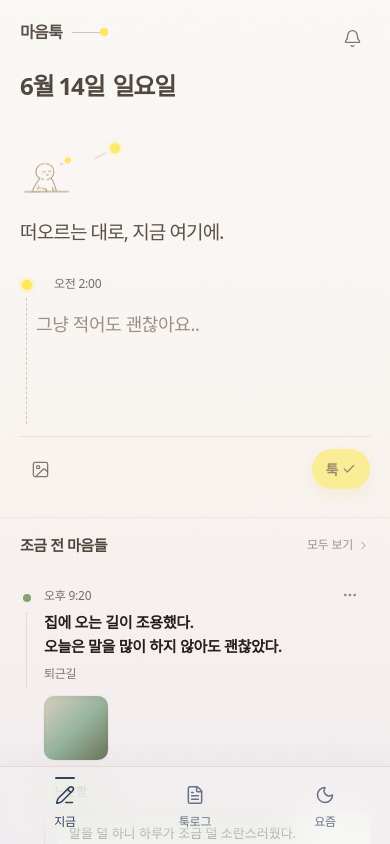
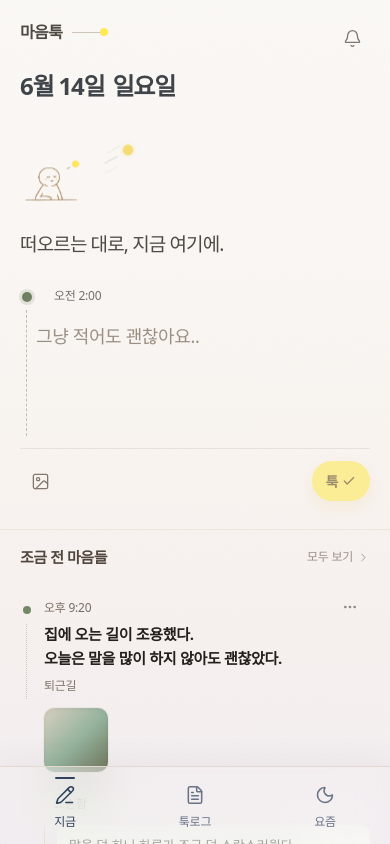
Before and after one commit to ojhdream/maeumtuk, a React (Vite) app: page / in a window 390 px wide. Built offline with nearby package versions, Linux system fonts and the light colour scheme; a web font is replaced by a local one.

Commit message:
Refine neutral mobile tone

```diff
--- a/src/App.jsx
+++ b/src/App.jsx
@@ -423,7 +423,7 @@ function getTimeDotColor(hour) {
   return "#8c8798";
 }
 
-const flowDotColors = ["#d9aa45", "#86a36f", "#87a8bd", "#e7a37b", "#a99bd2"];
+const flowDotColors = ["#6f7f61", "#748866", "#62775d", "#7d8c70", "#6a8172"];
 
 function getFlowDotColor(item, sequence = 0) {
   const source = `${item.id || ""}${item.date || ""}${item.time || ""}${item.text || ""}${sequence}`;
@@ -1022,7 +1022,7 @@ function NowFlowItem({ item, sequence, isLatest = false, onAddDetails, onEdit, o
         />
         <span
           aria-hidden="true"
-          className="absolute left-[6px] top-[29px] h-[calc(100%-26px)] border-l border-dotted border-[#d8c8b8]"
+          className="absolute left-[6px] top-[29px] h-[calc(100%-26px)] border-l border-dotted border-[#c4ccb9]"
         />
         <time className="block h-[25px] text-[12px] font-medium leading-[25px] tracking-[-0.02em] text-[#766c63]">
           {item.time}
@@ -1164,7 +1164,7 @@ function NowTab({ todayLogs, recentLogs, onAddLog, onAddDetails, onEditLog, onDe
       <header className="mb-7 flex items-start justify-between">
         <div>
           <div className="mb-5 flex items-center gap-2.5">
-            <span className="text-[16px] font-semibold tracking-[-0.04em] text-[#5a5149]">마음툭</span>
+            <span className="text-[16px] font-semibold tracking-[-0.04em] text-[#4c4a43]">마음툭</span>
             <span className="flex w-[36px] items-center" aria-hidden="true">
               <span className="h-px flex-1 bg-[#d0c5b8]" />
               <span className="h-2 w-2 rounded-full bg-[#fee856]" />
@@ -1172,7 +1172,7 @@ function NowTab({ todayLogs, recentLogs, onAddLog, onAddDetails, onEditLog, onDe
           </div>
           <button
             type="button"
-            className="inline-flex items-center gap-2 rounded-full py-1 text-[24px] font-semibold tracking-[-0.05em] text-[#514840]"
+            className="inline-flex items-center gap-2 rounded-full py-1 text-[24px] font-semibold tracking-[-0.05em] text-[#3f4449]"
             aria-label={`${currentMeta.displayDate} ${currentMeta.day}`}
           >
             <span>{currentMeta.displayDate}</span>
@@ -1193,15 +1193,15 @@ function NowTab({ todayLogs, recentLogs, onAddLog, onAddDetails, onEditLog, onDe
           isLeaving ? "translate-y-0.5 opacity-55" : ""
         }`}
       >
-        <div className="maeumtuk-hero-friend relative mb-1.5 h-[76px] w-[118px] overflow-hidden">
+        <div className="maeumtuk-hero-friend relative mb-1.5 h-[88px] w-[136px] overflow-hidden">
           <img
             src="/now-hero.png"
             alt=""
-            className="maeumtuk-hero-friend-img -ml-[29px] h-[74px] w-[152px] max-w-none object-contain object-left opacity-95 mix-blend-multiply"
+            className="maeumtuk-hero-friend-img -ml-[33px] h-[85px] w-[175px] max-w-none object-contain object-left opacity-95 mix-blend-multiply"
             draggable="false"
           />
         </div>
-        <p className="mb-6 text-[19px] font-medium leading-7 tracking-[-0.045em] text-[#5a5149]">
+        <p className="mb-6 text-[19px] font-medium leading-7 tracking-[-0.045em] text-[#4c4a43]">
           떠오르는 대로, 지금 여기에.
         </p>
         <input
@@ -1216,13 +1216,13 @@ function NowTab({ todayLogs, recentLogs, onAddLog, onAddDetails, onEditLog, onDe
           }}
         />
         <div className="relative pb-2 pl-[16px]">
-          <div className="flex h-[28px] items-center pl-[18px] text-[12px] font-medium tracking-[-0.02em] text-[#766c63]">
-            <span className="absolute left-[2px] top-[10px] h-2.5 w-2.5 rounded-full bg-[#fee856] shadow-[0_0_0_3px_rgba(254,232,86,.24)]" />
+          <div className="flex h-[28px] items-center pl-[18px] text-[12px] font-medium tracking-[-0.02em] text-[#6d7168]">
+            <span className="absolute left-[2px] top-[10px] h-2.5 w-2.5 rounded-full bg-[#6f7f61] shadow-[0_0_0_3px_rgba(111,127,97,.16)]" />
             <span>{currentMeta.time}</span>
           </div>
           <span
             aria-hidden="true"
-            className="absolute left-[6px] top-[28px] h-[calc(100%-28px)] border-l border-dashed border-[#d8c8b8]"
+            className="absolute left-[6px] top-[28px] h-[calc(100%-28px)] border-l border-dashed border-[#b9c4ae]"
           />
           <div className="relative mt-1">
             <textarea
--- a/src/index.css
+++ b/src/index.css
@@ -104,13 +104,16 @@ button,
 .maeumtuk-hero-friend::before {
   content: "";
   position: absolute;
-  left: 72px;
-  top: 19px;
+  left: 82px;
+  top: 23px;
   z-index: 2;
-  width: 16px;
+  width: 18px;
   height: 1.5px;
   border-radius: 999px;
-  background: rgba(140, 123, 106, 0.42);
+  background: rgba(110, 103, 93, 0.24);
+  box-shadow:
+    8px -8px 0 -0.2px rgba(110, 103, 93, 0.15),
+    -5px 9px 0 -0.3px rgba(110, 103, 93, 0.12);
   pointer-events: none;
   transform: rotate(-28deg);
   animation: maeumtuk-wind-drift 4.8s ease-in-out infinite;
@@ -119,14 +122,14 @@ button,
 .maeumtuk-hero-friend::after {
   content: "";
   position: absolute;
-  left: 90px;
-  top: 7px;
+  left: 103px;
+  top: 9px;
   z-index: 2;
   width: 10px;
   height: 10px;
   border-radius: 999px;
-  background: rgba(254, 232, 86, 0.88);
-  box-shadow: 0 0 10px rgba(254, 232, 86, 0.32);
+  background: rgba(245, 211, 76, 0.76);
+  box-shadow: 0 0 7px rgba(245, 211, 76, 0.18);
   pointer-events: none;
   animation: maeumtuk-dot-breathe 3.6s ease-in-out infinite;
 }
```
